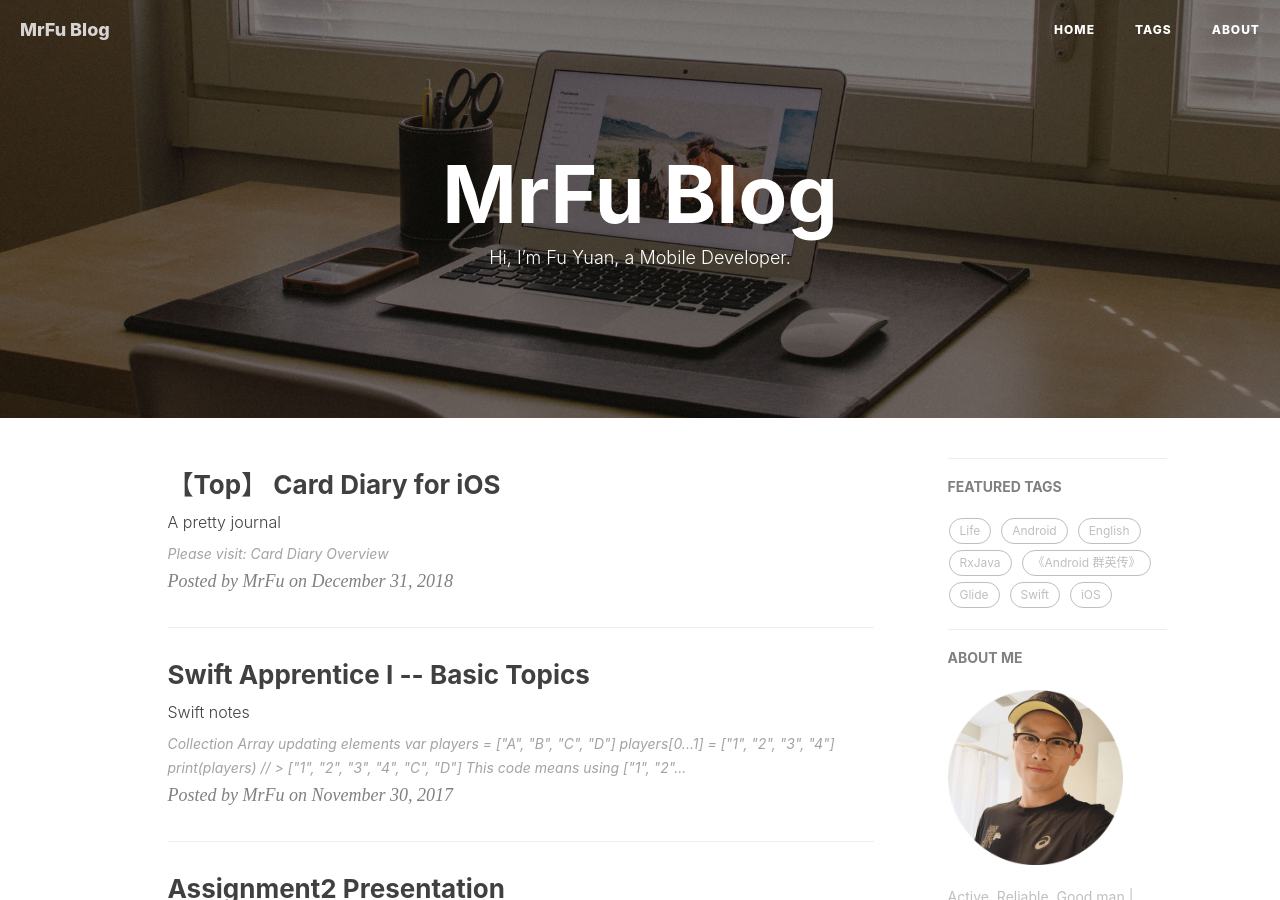
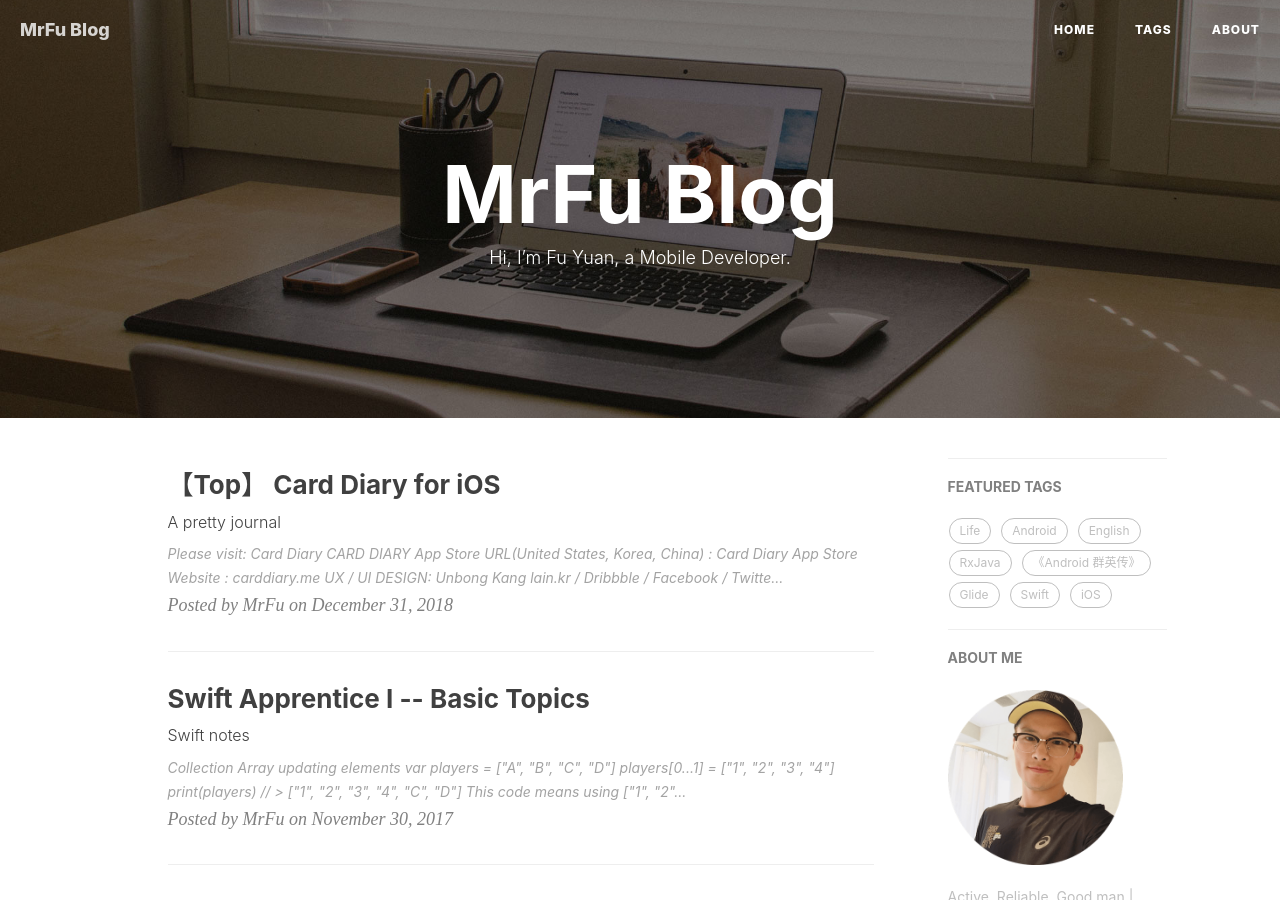
Before and after one commit to MrFuFuFu/mrfufufu.github.io, a Jekyll site: the page built from index.html, in a window 1280 px wide and 900 px high. Built offline with Jekyll 4.4.1, drawn with Linux system fonts in a browser that asks for light colours; nearby versions of some CDN libraries; the list of posts is cut into pages by our own code; comment, search, counter and statistics services are not loaded.

```diff
--- a/_posts/2017-11-21-Card_Diary.markdown
+++ b/_posts/2017-11-21-Card_Diary.markdown
@@ -13,6 +13,20 @@
 Please visit:
 
 ## [Card Diary](https://carddiary.me/)
+
+## CARD DIARY
+
+App Store URL(United States, Korea, China) : [Card Diary App Store](https://itunes.apple.com/app/card-diary-pretty-journal/id1295506659?mt=8)
+Website : [carddiary.me](https://carddiary.me/)
+
+### UX / UI DESIGN: Unbong Kang
+
+[lain.kr](lain.kr) / [Dribbble](https://dribbble.com/lainkr) / [Facebook](https://www.facebook.com/unbong.kang) /  [Twitter](https://twitter.com/unbong_kang) / [Instagram](https://www.instagram.com/lain.kr/)
+
+### iOS DEVELOPMENT: Yuan Fu
+
+[mrfu.me](https://mrfu.me/) / [Instagram](https://www.instagram.com/mrfufufufu/) / [Twitter](https://twitter.com/mrfufufufu) / [Facebook](https://www.facebook.com/mrfufufu)
+
 
 ## Overview
 
```
